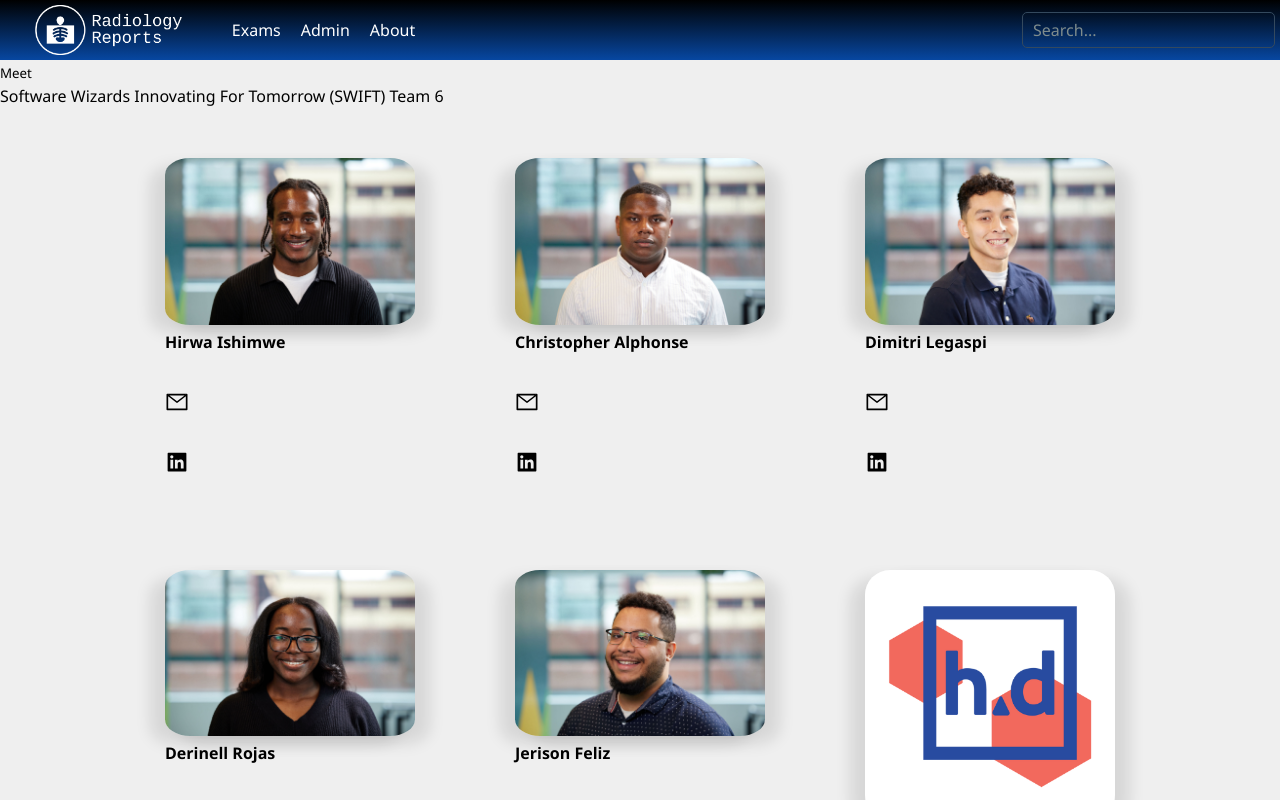
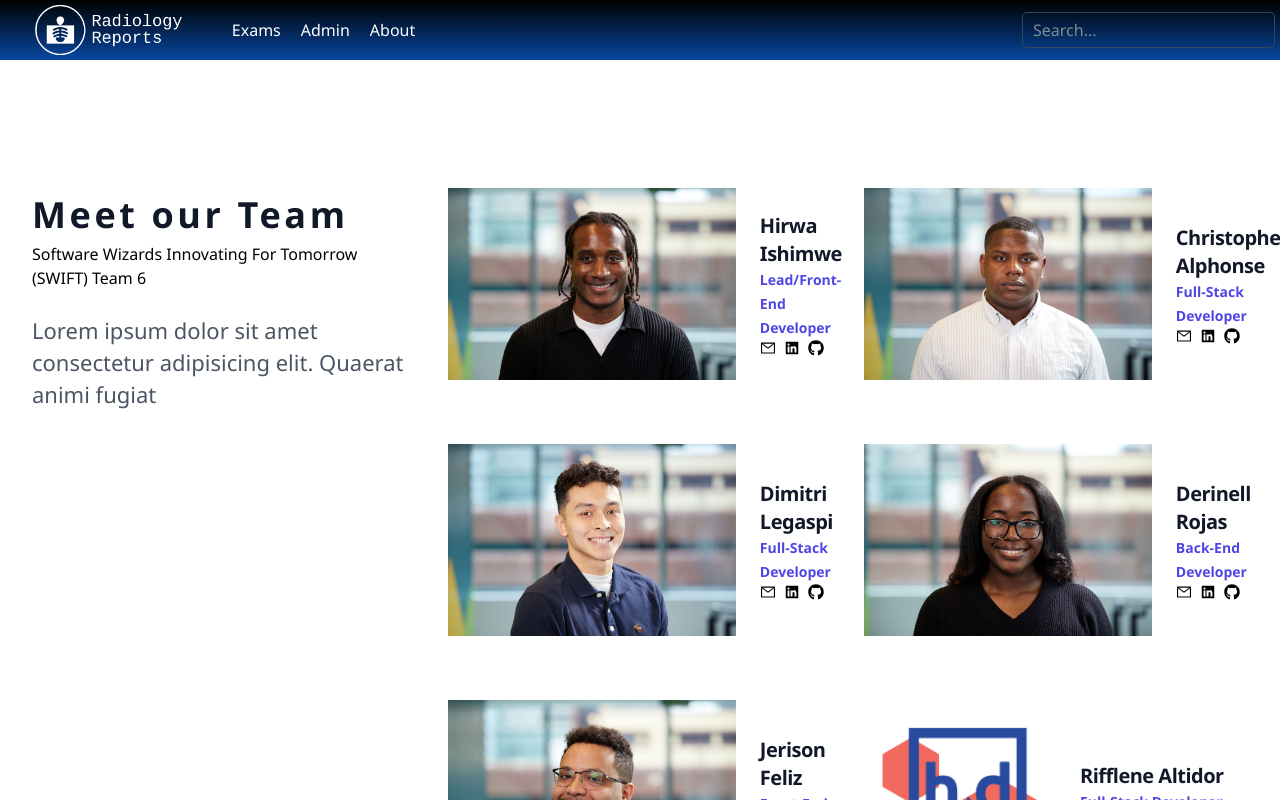
Before and after one commit to hirwaishimwe/rad-report, a React (Create React App) app in the folder client/: page /about in a window 1280 px wide. Shown: the top 800 px of the page. Built offline with nearby package versions, Linux system fonts and the light colour scheme; no server answers.

Commit message:
all updates

```diff
--- a/client/src/pages/AboutUs.jsx
+++ b/client/src/pages/AboutUs.jsx
@@ -2,21 +2,47 @@ import "./AboutUs.css";
 
 import { AiFillLinkedin, AiOutlineMail } from "react-icons/ai";
 
+import { FaGithub } from "react-icons/fa";
 import React from "react";
 import teamMembers from "./teamMembers";
 
 function AboutUs() {
     return (
-        <div className="about-us-container">
-            <h2>
-                <span className="meet-text">Meet</span> <br />
+        <div className="bg-white py-24 sm:py-32">
+            <div className="mx-auto grid max-w-9xl gap-x-8 gap-y-20 px-6 lg:px-8 xl:grid-cols-3">
+                <div className="max-w-2xl">
+                    <h2 className="text-3xl font-bold tracking-widest text-gray-900 sm:text-4xl">
+                        Meet our Team
+                    </h2>
+                    <p className="sm">
                         Software Wizards Innovating For Tomorrow (SWIFT) Team 6
-            </h2>
-            <div className="team-members">
-                {teamMembers.map(({ id, name, linkedin, email, image }) => (
-                    <div className="member" key={id}>
-                        <img src={image} alt={name} />
-                        <p>{name}</p>
+                    </p>
+                    <p className="mt-6 text-lg leading-8 text-gray-600">
+                        Lorem ipsum dolor sit amet consectetur adipisicing elit.
+                        Quaerat animi fugiat
+                    </p>
+                </div>
+                <ul
+                    role="list"
+                    className="grid gap-x-8 gap-y-12 sm:grid-cols-2 sm:gap-y-16 xl:col-span-2"
+                >
+                    {teamMembers.map(
+                        ({ id, name, linkedin, email, image, role, git }) => (
+                            <li key={id}>
+                                <div className="flex items-center gap-x-6">
+                                    <img
+                                        className=" object-scale-down h-48 w-50"
+                                        src={image}
+                                        alt=""
+                                    />
+                                    <div>
+                                        <h3 className="text-base font-semibold leading-7 tracking-tight text-gray-900">
+                                            {name}
+                                        </h3>
+                                        <p className="text-sm font-semibold leading-6 text-indigo-600">
+                                            {role}
+                                        </p>
+                                        <div className="flex gap-2">
                                             <a href={`mailto:${email}`}>
                                                 <AiOutlineMail />
                                             </a>
@@ -27,8 +53,21 @@ function AboutUs() {
                                             >
                                                 <AiFillLinkedin />
                                             </a>
+
+                                            <a
+                                                href={git}
+                                                target="_blank"
+                                                rel="noopener noreferrer"
+                                            >
+                                                <FaGithub />
+                                            </a>
                                         </div>
-                ))}
+                                    </div>
+                                </div>
+                            </li>
+                        ),
+                    )}
+                </ul>
             </div>
         </div>
     );
--- a/client/src/pages/UpdateExam.jsx
+++ b/client/src/pages/UpdateExam.jsx
@@ -1,19 +1,17 @@
 import "./UpdateExam.css";
 import "react-toastify/dist/ReactToastify.css";
 
-import { ToastContainer, toast } from "react-toastify";
 import { useEffect, useState } from "react";
 import { useNavigate, useParams } from "react-router-dom";
 
 import { ExamContext } from "../context/ExamContext";
-import { Spinner } from "flowbite-react";
 import useApi from "../hooks/useApi";
 import { useContext } from "react";
 
 function UpdateExam() {
     const { examsData, fetchExams } = useContext(ExamContext);
     const { sendRequest } = useApi();
-    const [isLoading, setIsLoading] = useState(false);
+    const [isLoading, setIsLoading] = useState(true);
     const { examId } = useParams();
     const navigate = useNavigate();
     const [examData, setExamData] = useState({
@@ -70,7 +68,7 @@ function UpdateExam() {
         setTimeout(() => {
             setIsLoading(false);
             navigate("/admin");
-        }, 3000); // Wait for 3ms
+        }, 3000);
     };
 
     const handleSubmit = async (e) => {
@@ -85,15 +83,9 @@ function UpdateExam() {
             if (updatedExam) {
                 console.log("Success:", updatedExam);
                 handleUpdateAndNavigate();
-                toast.success("Exam updated successfully", {
-                    position: "top-right",
-                });
             }
         } catch (error) {
             console.error("Error updating exam:", error.message);
-            toast.error("Error updating exam. Please try again later.", {
-                position: "top-right",
-            });
         }
     };
 
@@ -229,15 +221,9 @@ function UpdateExam() {
                         disabled={isLoading}
                     >
                         {isLoading ? (
-                            <>
-                                <Spinner
-                                    aria-label="Spinner button example"
-                                    size="sm"
-                                />
-                                <span className="pl-3">Updating...</span>
-                            </>
+                            <span className="pl-3">Updating...</span>
                         ) : (
-                            "Update Exam"
+                            "Update Exam "
                         )}
                     </button>
                     <button
@@ -247,7 +233,6 @@ function UpdateExam() {
                     >
                         Cancel
                     </button>
-                    <ToastContainer />
                 </div>
             </form>
         </div>
--- a/client/src/pages/components/ExamsTable.jsx
+++ b/client/src/pages/components/ExamsTable.jsx
@@ -5,6 +5,8 @@ import React, { useContext, useState } from "react";
 
 import { ExamContext } from "../../context/ExamContext";
 import { LuChevronsUpDown } from "react-icons/lu";
+import { RiDeleteBinLine } from "react-icons/ri";
+import { TbEdit } from "react-icons/tb";
 import useApi from "../../hooks/useApi";
 
 function ExamsTable({ exams, isAdmin }) {
@@ -48,10 +50,10 @@ function ExamsTable({ exams, isAdmin }) {
     });
 
     return (
-        <div className="overflow-x-auto">
-            <div className="w-full overflow-hidden overflow-x-auto">
-                <table className="min-w-full divide-y divide-gray-200 ">
-                    <thead>
+        <div className="overflow-x-auto max-w-9xl ">
+            <div className="max-w-9xl overflow-hidden overflow-x-auto">
+                <table className="min-w-full divide-y divide-gray-400 ">
+                    <thead className="bg-gray-900">
                         <tr>
                             <th
                                 onClick={() =>
@@ -191,7 +193,7 @@ function ExamsTable({ exams, isAdmin }) {
                                 />
                             </th>
                             {isAdmin && (
-                                <th className="px-6 py-3 bg-gray-50"></th>
+                                <th className="px-6 py-3 bg-gray-200"></th>
                             )}
                         </tr>
                     </thead>
@@ -245,7 +247,7 @@ function ExamsTable({ exams, isAdmin }) {
                                         <img
                                             src={png_filename}
                                             alt={`Exam for ${medical_record_number}`}
-                                            className="h-12 w-12 rounded-full"
+                                            className="h-12 w-12 rounded"
                                         />
                                     </td>
                                     <td className="px-6 py-4 whitespace-nowrap">
@@ -284,7 +286,10 @@ function ExamsTable({ exams, isAdmin }) {
                                                 type="button"
                                                 className="inline-flex items-center px-7 py-2.5 text-sm font-medium text-center text-white bg-blue-700  hover:bg-blue-800 focus:ring-4 focus:outline-none focus:ring-blue-300 dark:bg-blue-600 dark:hover:bg-blue-700 dark:focus:ring-blue-800"
                                             >
-                                                Update
+                                                Update{" "}
+                                                <span className="mx-1">
+                                                    <TbEdit />
+                                                </span>
                                             </button>
                                             <button
                                                 onClick={() =>
@@ -293,7 +298,11 @@ function ExamsTable({ exams, isAdmin }) {
                                                 type="button"
                                                 className="inline-flex items-center mx-2 px-7 py-2.5 text-sm font-medium text-center text-white bg-red-700  hover:bg-red-800 focus:ring-4 focus:outline-none focus:ring-red-300 dark:bg-red-600 dark:hover:bg-red-700 dark:focus:ring-red-800"
                                             >
-                                                Delete
+                                                Delete{" "}
+                                                <span className="mx-1">
+                                                    {" "}
+                                                    <RiDeleteBinLine />
+                                                </span>
                                             </button>
                                         </td>
                                     )}
--- a/client/src/pages/components/PatientExamInfo.jsx
+++ b/client/src/pages/components/PatientExamInfo.jsx
@@ -1,56 +1,97 @@
-import "./PatientExamInfo.css";
+import React from "react";
 
 const PatientExamInfo = ({ exam }) => {
+    const {
+        pro_nouns,
+        medical_record_number,
+        latest_bmi,
+        latest_weight,
+        age,
+        icu_admit,
+        icu_admits_count,
+        zip_code,
+        sex,
+        exam_id,
+        mortality,
+        png_filename,
+    } = exam;
+
     return (
-        <div className="patient-exam-info">
-            <div className="info-section patient-info">
-                <h2>Patient Info</h2>
-                <p>
-                    <strong>Patient ID:</strong> {exam.medical_record_number}
-                </p>
-                <p>
-                    <strong>Age:</strong> {exam.age}
-                </p>
-                <p>
-                    <strong>Sex:</strong> {exam.sex}
-                </p>
-                <p>
-                    <strong>Weight:</strong> {exam.latest_weight}
-                </p>
-                <p>
-                    <strong>BMI:</strong> {exam.latest_bmi}
-                </p>
-                <p>
-                    <strong>ICU Admits:</strong> {exam.icu_admits_count}
-                </p>
-                <p>
-                    <strong>ZipCode:</strong> {exam.zip_code}
-                </p>
+        <div className=" container mx-auto mt-9">
+            <div className="info-section">
+                <h2 className="text-2xl font-bold mb-4">Patient Information</h2>
+                <dl className="grid grid-cols-2 gap-4">
+                    <div>
+                        <dt className="font-bold">Patient ID:</dt>
+                        <dd>{medical_record_number}</dd>
                     </div>
-            <div className="info-section exam-info">
-                <h2>Exam Info</h2>
-                <p>
-                    <strong>Exam ID:</strong> {exam.exam_id}
-                </p>
-                <p>
-                    <strong>Image URL:</strong>{" "}
+                    <div>
+                        <dt className="font-bold">Age:</dt>
+                        <dd>{age}</dd>
+                    </div>
+                    <div>
+                        <dt className="font-bold">Sex:</dt>
+                        <dd>{sex}</dd>
+                    </div>
+                    <div>
+                        <dt className="font-bold">Pro-nouns:</dt>
+                        <dd>{pro_nouns}</dd>
+                    </div>
+                    <div>
+                        <dt className="font-bold">Weight:</dt>
+                        <dd>{latest_weight}</dd>
+                    </div>
+                    <div>
+                        <dt className="font-bold">BMI:</dt>
+                        <dd>{latest_bmi}</dd>
+                    </div>
+                    <div>
+                        <dt className="font-bold">ICU Admits:</dt>
+                        <dd>{icu_admits_count}</dd>
+                    </div>
+                    <div>
+                        <dt className="font-bold">Zip Code:</dt>
+                        <dd>{zip_code}</dd>
+                    </div>
+                    <div>
+                        <dt className="font-bold">Exam ID:</dt>
+                        <dd>{exam_id}</dd>
+                    </div>
+                    <div>
+                        <dt className="font-bold">ICU Admit:</dt>
+                        <dd>{icu_admit}</dd>
+                    </div>
+                    <div>
+                        <dt className="font-bold">Mortality:</dt>
+                        <dd>{mortality}</dd>
+                    </div>
+                </dl>
+            </div>
+
+            <div className="info-section">
+                <h2 className="text-2xl font-bold mb-4">Exam Details</h2>
+                <dl>
+                    <div>
+                        <dt className="font-bold">Image URL:</dt>
+                        <dd className="mb-3">
                             <a
-                        href={exam.png_filename}
+                                href={png_filename}
                                 target="_blank"
                                 rel="noopener noreferrer"
+                                className="text-blue-600 hover:underline "
                             >
                                 View Image
                             </a>
-                </p>
+                        </dd>
+                    </div>
                     <div className="exam-image-container">
-                    <img src={exam.png_filename} alt="Exam Image" />
+                        <img
+                            src={png_filename}
+                            alt="x-ray result photography"
+                            className="w-full"
+                        />
                     </div>
-                <p>
-                    <strong>ICU Admit:</strong> {exam.icu_admit}
-                </p>
-                <p>
-                    <strong>Mortality:</strong> {exam.mortality}
-                </p>
+                </dl>
             </div>
         </div>
     );
--- a/client/src/pages/teamMembers.js
+++ b/client/src/pages/teamMembers.js
@@ -8,42 +8,54 @@ const teamMembers = [
     {
         id: 1,
         name: "Hirwa Ishimwe",
+        role: "Lead/Front-End Developer",
         email: "hirwaishimwe2@gmail.com",
         linkedin: "https://www.linkedin.com/in/hirwa-ishimwe",
+        git: "https://github.com/hirwaishimwe",
         image: HirwaIshimwe,
     },
     {
         id: 2,
         name: "Christopher Alphonse",
+        role: "Full-Stack Developer",
         email: "christopheralphonse96@gmail.com",
         linkedin: "https://www.linkedin.com/in/christopheralphonse/",
+        git: "https://github.com/ChristopherAlphonse",
         image: ChristopherAlphonse,
     },
     {
         id: 3,
         name: "Dimitri Legaspi",
+        role: "Full-Stack Developer",
         email: "dimitri.legaspi@gmail.com",
         linkedin: "https://www.linkedin.com/in/dimitri-legaspi/",
+        git: "https://github.com/dimitri-legaspi",
         image: DimitriLegaspi,
     },
     {
         id: 4,
         name: "Derinell Rojas",
+        role: "Back-End Developer",
         email: "dmrojaa@gmail.com",
         linkedin: "https://www.linkedin.com/in/derinellrojas/",
+        git: "https://github.com/drojaa",
         image: DerinellRojas,
     },
     {
         id: 5,
         name: "Jerison Feliz",
+        role: "Front-End Developer",
         email: "jerisonfeliz15@gmail.com",
         linkedin: "https://www.linkedin.com/in/jerison-feliz/",
+        git: "https://github.com/Jerison-dev",
         image: JerisonFeliz,
     },
     {
         id: 6,
         name: "Rifflene Altidor",
+        role: "Full-Stack Developer",
         email: "raltidor@falcon.bentley.edu",
+        git: "https://github.com/Rifflene",
         linkedin: "https://www.linkedin.com/in/rifflene-altidor-23ba6520b/",
         image: Rifflene,
     },
```
Lines whose indentation alone changed are shown as unchanged.
